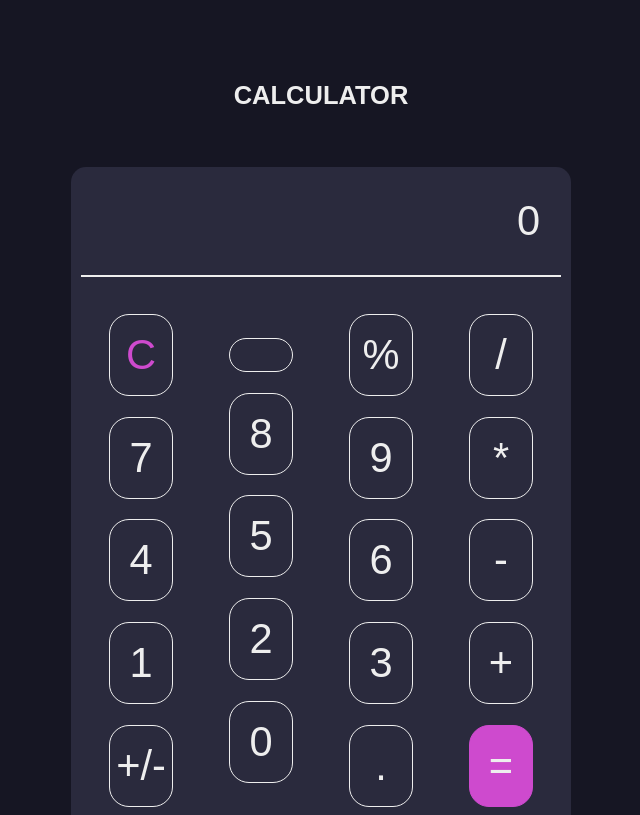
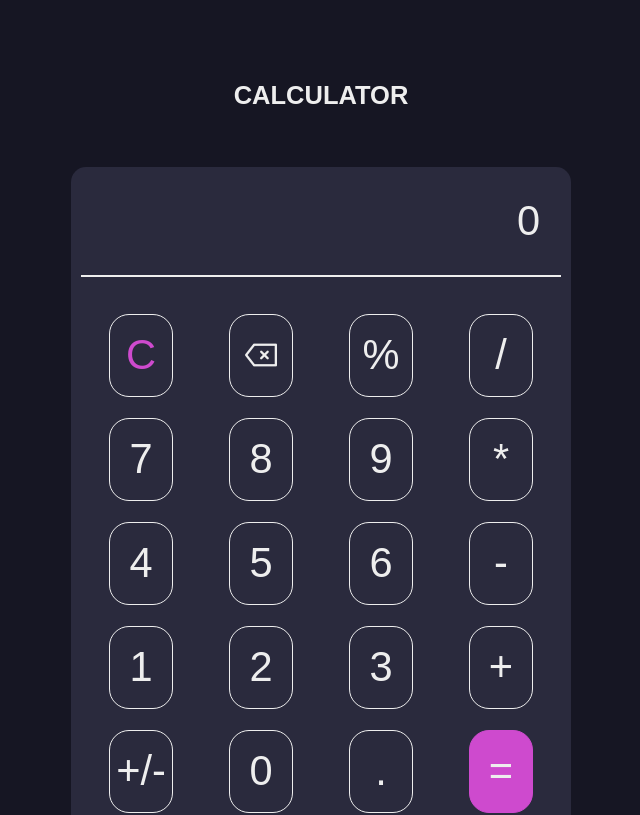
Before and after one commit to Jay035/AltSchool-calculator-web-app, a React (Create React App) app: page / in a window 1280 px wide. Shown: the top 815 px of the page, without its empty margins (319-959 px from the left). Built offline with nearby package versions, Linux system fonts and the light colour scheme.

Commit message:
added backspace icon

```diff
--- a/src/App.css
+++ b/src/App.css
@@ -55,10 +55,12 @@ body {
 
 button {
   padding: 1rem 0;
+  height: 5.2rem;
   width: 4rem;
   cursor: pointer;
   display: flex;
   justify-content: center;
+  align-items: center;
   background: transparent;
   color: #eee;
   font-size: 1.3em;
--- a/src/components/BackspaceButton.jsx
+++ b/src/components/BackspaceButton.jsx
@@ -1,12 +1,13 @@
 import { useContext } from "react";
 import { NumberContext } from "./NumberProvider";
+import backspaceIcon from '../backspace.png';
 
 export default function BackspaceButton({ label }) {
   const { handleBackspaceButton } = useContext(NumberContext);
 
   return (
     <button type="button" className="Button" onClick={handleBackspaceButton}>
-      {label}
+      <img src={backspaceIcon} alt="backspace icon" />
     </button>
   );
 }
```
Also changed, not shown: src/backspace.png (added).
